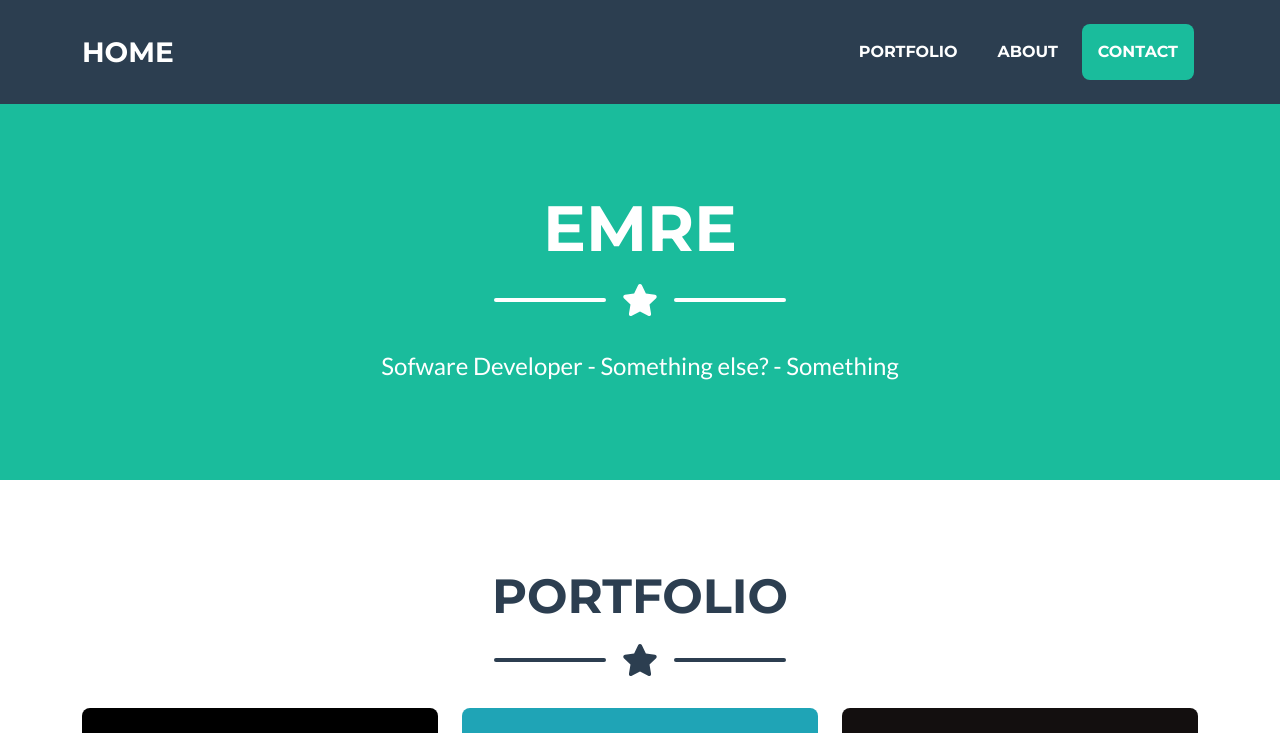
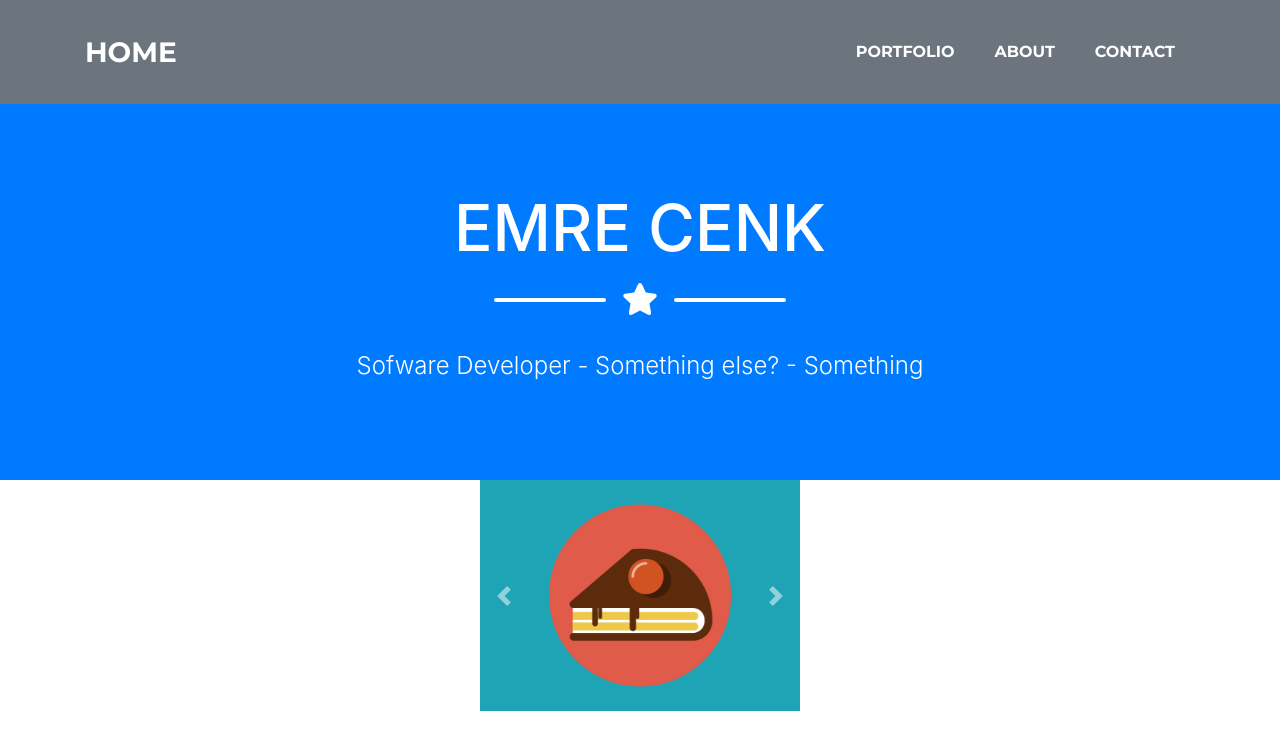
Before and after one commit to EmreCenk/Emre_Cenk_Portfolio, a plain HTML site: page index.html in a window 1280 px wide. Shown: the top 733 px of the page. Drawn offline with nearby package versions, Linux system fonts and the light colour scheme.

Commit message:
added custom carousel for portfolio detailed images

```diff
--- a/index.html
+++ b/index.html
@@ -13,12 +13,19 @@
         <!-- Google fonts-->
         <link href="https://fonts.googleapis.com/css?family=Montserrat:400,700" rel="stylesheet" type="text/css" />
         <link href="https://fonts.googleapis.com/css?family=Lato:400,700,400italic,700italic" rel="stylesheet" type="text/css" />
+
+
         <!-- Core theme CSS (includes Bootstrap)-->
         <link href="css/styles.css" rel="stylesheet" />
+
+
+        <!-- custom css to override -->
         <link href="mycss.css" rel="stylesheet" />
     </head>
 
     <body id="page-top">
+
+
         <!-- Navigation-->
         <nav class="navbar navbar-expand-lg bg-secondary text-uppercase fixed-top" id="mainNav">
             <div class="container">
@@ -42,7 +49,7 @@
                 <!-- Masthead Avatar Image-->
                 <!-- <img class="masthead-avatar mb-5" src="assets/img/avataaars.svg" alt="..." />
                 Masthead Heading -->
-                <h1 class="masthead-heading text-uppercase mb-0">Emre</h1>
+                <h1 class="masthead-heading text-uppercase mb-0">Emre Cenk</h1>
                 <!-- Icon Divider-->
                 <div class="divider-custom divider-light">
                     <div class="divider-custom-line"></div>
@@ -53,6 +60,29 @@
                 <p class="masthead-subheading font-weight-light mb-0">Sofware Developer - Something else? - Something</p>
             </div>
         </header>
+
+        <div id="carouselExampleControls" class="carousel slide" data-ride="carousel">
+            <div class="carousel-inner">
+              <div class="carousel-item active">
+                <img class="d-block w-100" src="assets/img/portfolio/circus.png" alt="First slide">
+              </div>
+              <div class="carousel-item">
+                <img class="d-block w-100" src="assets/img/portfolio/cake.png" alt="Second slide">
+              </div>
+              <div class="carousel-item">
+                <img class="d-block w-100" src="assets/img/portfolio/cabin.png" alt="Third slide">
+              </div>
+            </div>
+            <a class="carousel-control-prev" href="#carouselExampleControls" role="button" data-slide="prev">
+              <span class="carousel-control-prev-icon" aria-hidden="true"></span>
+              <span class="sr-only">Previous</span>
+            </a>
+            <a class="carousel-control-next" href="#carouselExampleControls" role="button" data-slide="next">
+              <span class="carousel-control-next-icon" aria-hidden="true"></span>
+              <span class="sr-only">Next</span>
+            </a>
+          </div>
+
         <!-- Portfolio Section-->
         <section class="page-section portfolio" id="portfolio">
             <div class="container">
@@ -223,6 +253,8 @@
         <div class="copyright py-4 text-center text-white">
             <div class="container"><small>Copyright &copy; Your Website 2021</small></div>
         </div>
+
+
         <!-- Portfolio Modals-->
         <!-- Portfolio Modal 1-->
         <div class="portfolio-modal modal fade" id="portfolioModal1" tabindex="-1" aria-labelledby="portfolioModal1" aria-hidden="true">
@@ -428,5 +460,12 @@
         <script src="script.js"></script>
 
 
+        <link rel="stylesheet" href="https://stackpath.bootstrapcdn.com/bootstrap/4.1.1/css/bootstrap.min.css" integrity="sha384-WskhaSGFgHYWDcbwN70/dfYBj47jz9qbsMId/iRN3ewGhXQFZCSftd1LZCfmhktB" crossorigin="anonymous">
+        <script src="https://code.jquery.com/jquery-3.3.1.slim.min.js" integrity="sha384-q8i/X+965DzO0rT7abK41JStQIAqVgRVzpbzo5smXKp4YfRvH+8abtTE1Pi6jizo" crossorigin="anonymous"></script>
+        <script src="https://cdnjs.cloudflare.com/ajax/libs/popper.js/1.14.3/umd/popper.min.js" integrity="sha384-ZMP7rVo3mIykV+2+9J3UJ46jBk0WLaUAdn689aCwoqbBJiSnjAK/l8WvCWPIPm49" crossorigin="anonymous"></script>
+        <script src="https://stackpath.bootstrapcdn.com/bootstrap/4.1.1/js/bootstrap.min.js" integrity="sha384-smHYKdLADwkXOn1EmN1qk/HfnUcbVRZyYmZ4qpPea6sjB/pTJ0euyQp0Mk8ck+5T" crossorigin="anonymous"></script>
+
+
+
     </body>
 </html>
--- a/mycss.css
+++ b/mycss.css
@@ -5,3 +5,15 @@
     padding:0%;
     height: 1%;
 }
+
+
+
+.carousel {
+    margin: 0 auto;
+    width:25%;
+    height:0%;
+  }
+
+.carousel-inner img {
+    margin: auto;
+  }
```
